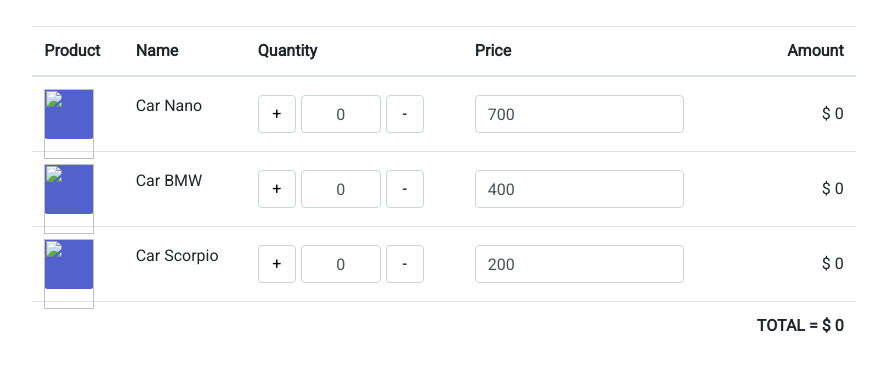
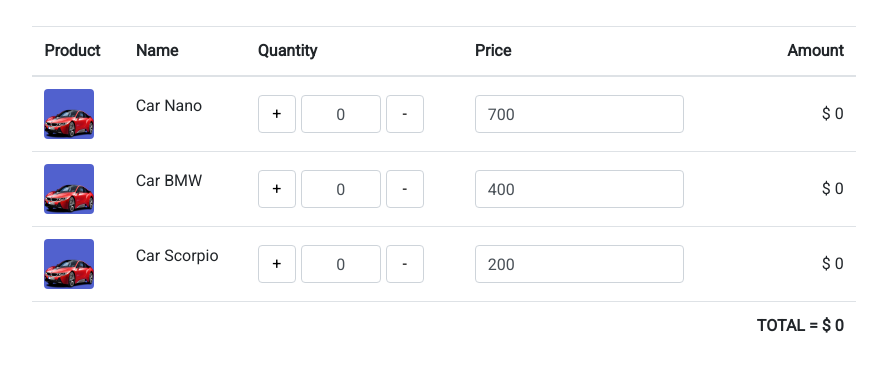
Before and after one commit to viveksinghkbc/Add-To-Cart-in-JavaScript, a plain HTML site: page index.html in a window 1280 px wide. Shown: the part 108-480 px from the top of the page, without its empty margins (196-1083 px from the left). Drawn offline with nearby package versions, Linux system fonts and the light colour scheme; files that its build step writes are made by us from their sources.

Commit message:
Update index.html

```diff
--- a/index.html
+++ b/index.html
@@ -8,7 +8,7 @@
     <link rel="stylesheet" href="https://cdn.jsdelivr.net/npm/bootstrap@4.6.1/dist/css/bootstrap.min.css" integrity="sha384-zCbKRCUGaJDkqS1kPbPd7TveP5iyJE0EjAuZQTgFLD2ylzuqKfdKlfG/eSrtxUkn" crossorigin="anonymous">
     <script src="https://cdn.jsdelivr.net/npm/jquery@3.5.1/dist/jquery.slim.min.js" integrity="sha384-DfXdz2htPH0lsSSs5nCTpuj/zy4C+OGpamoFVy38MVBnE+IbbVYUew+OrCXaRkfj" crossorigin="anonymous"></script>
     <script src="https://cdn.jsdelivr.net/npm/bootstrap@4.6.1/dist/js/bootstrap.bundle.min.js" integrity="sha384-fQybjgWLrvvRgtW6bFlB7jaZrFsaBXjsOMm/tB9LTS58ONXgqbR9W8oWht/amnpF" crossorigin="anonymous"></script>
-    <link rel="stylesheet" href="css/style.css">
+    <link rel="stylesheet" href="style.css">
 
 </head>
 <body>
@@ -35,7 +35,7 @@
                             <td>
                                 <div class="product-img">
                                     <div class="img-prdct">
-                                        <img src="img/car1.png" height="70px" width="70px" alt="">
+                                        <img src="car1.png" height="70px" width="70px" alt="">
                                     </div>
                                 </div>
                             </td>
@@ -62,7 +62,7 @@
                             <td>
                                 <div class="product-img">
                                     <div class="img-prdct">
-                                        <img src="img/car1.png" height="70px" width="70px" alt="">
+                                        <img src="car1.png" height="70px" width="70px" alt="">
                                     </div>
                                 </div>
                             </td>
@@ -89,7 +89,7 @@
                             <td>
                                 <div class="product-img">
                                     <div class="img-prdct">
-                                        <img src="img/car1.png" height="70px" width="70px" alt="">
+                                        <img src="car1.png" height="70px" width="70px" alt="">
                                     </div>
                                 </div>
                             </td>
@@ -135,7 +135,7 @@
 
 <script src="https://code.jquery.com/jquery-3.4.1min.js"></script>
 <script src="https://stackpath.bootstrapcdn.com/bootstrap/4.3.1/js/bootstrap.min.js"></script>
-<script src="js/script.js"></script>
+<script src="script.js"></script>
 
 
 </body>
```
